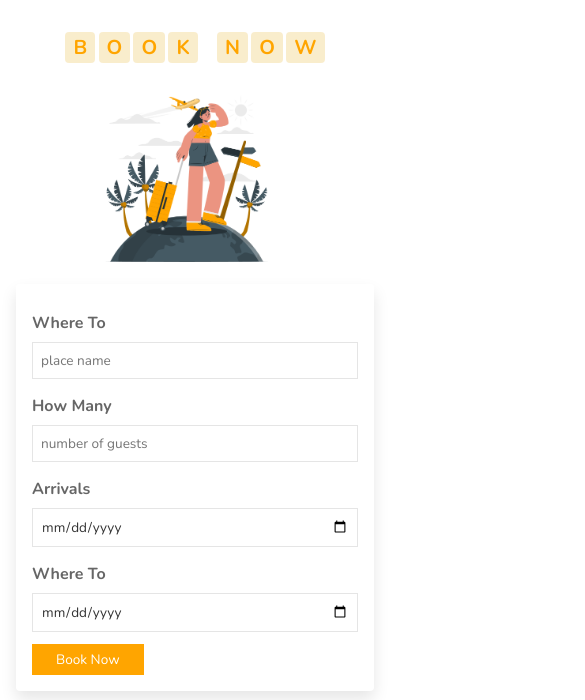
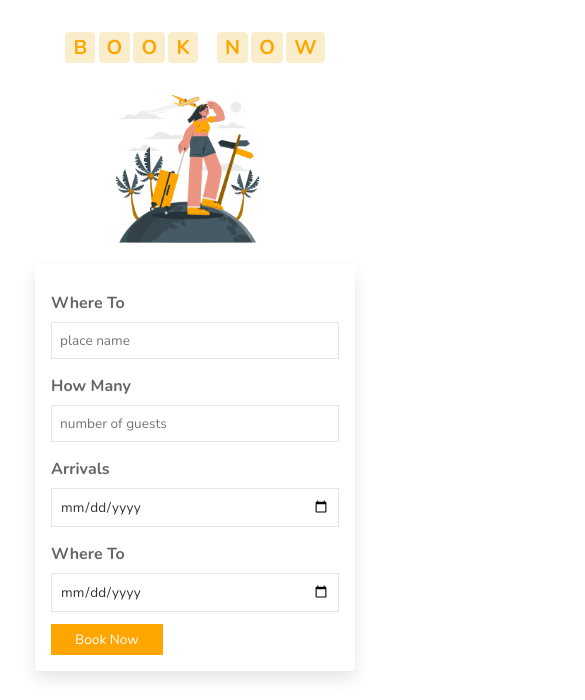
Before and after one commit to Blackkkk9/Travel_2, a plain HTML site: page index.html in a window 390 px wide. Shown: the part 846-1546 px from the top of the page, 585 px wide, since content can reach past the window. Drawn offline with nearby package versions, Linux system fonts and the light colour scheme.

Commit message:
reapair padding again

```diff
--- a/assets/css/responsive.css
+++ b/assets/css/responsive.css
@@ -1,13 +1,6 @@
 @media (max-width: 1200px) {
     html {
         font-size: 55%;
-    }
-}
-
-@media (max-width: 991px) {
-
-    section {
-        padding: 2rem;
     }
 }
 
```
